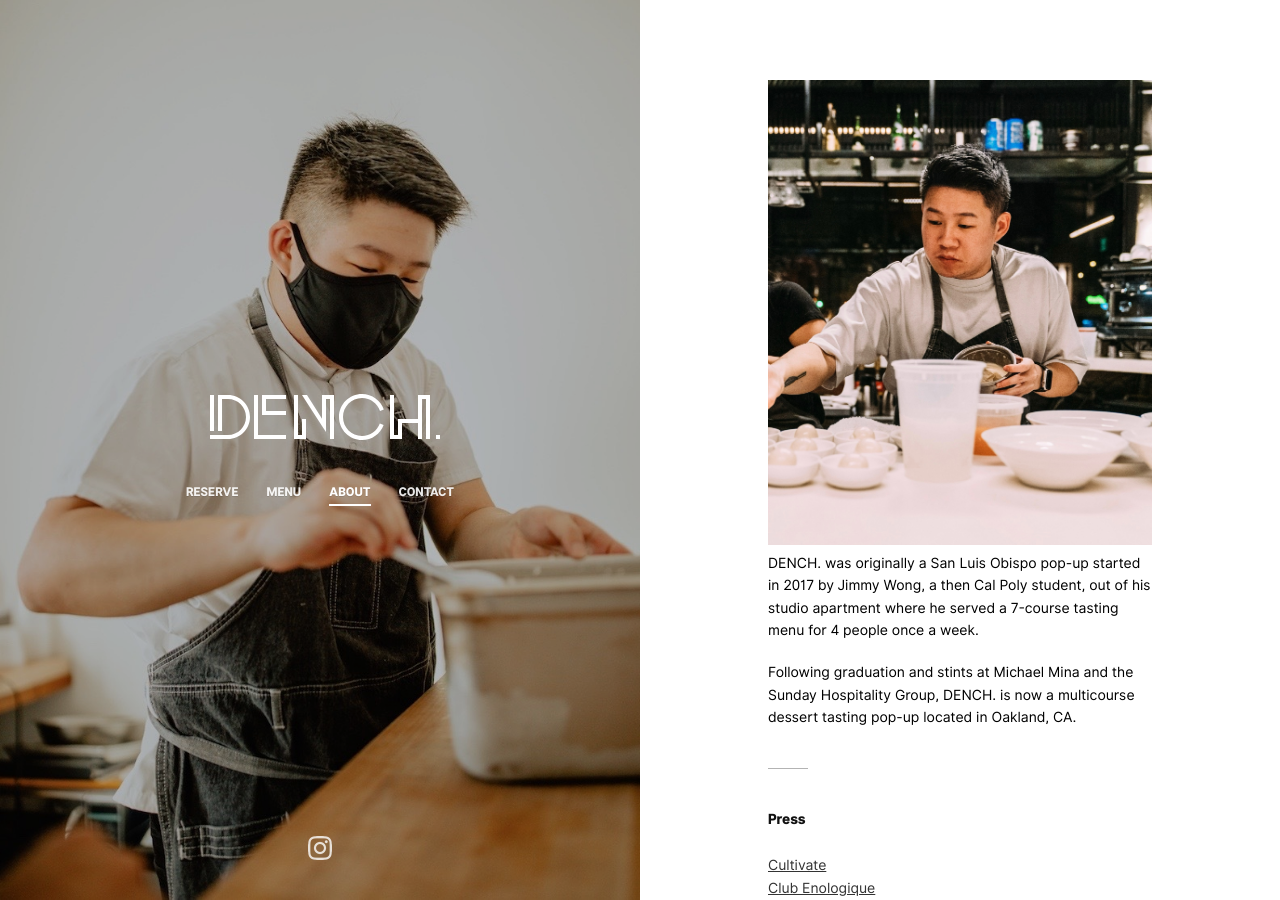
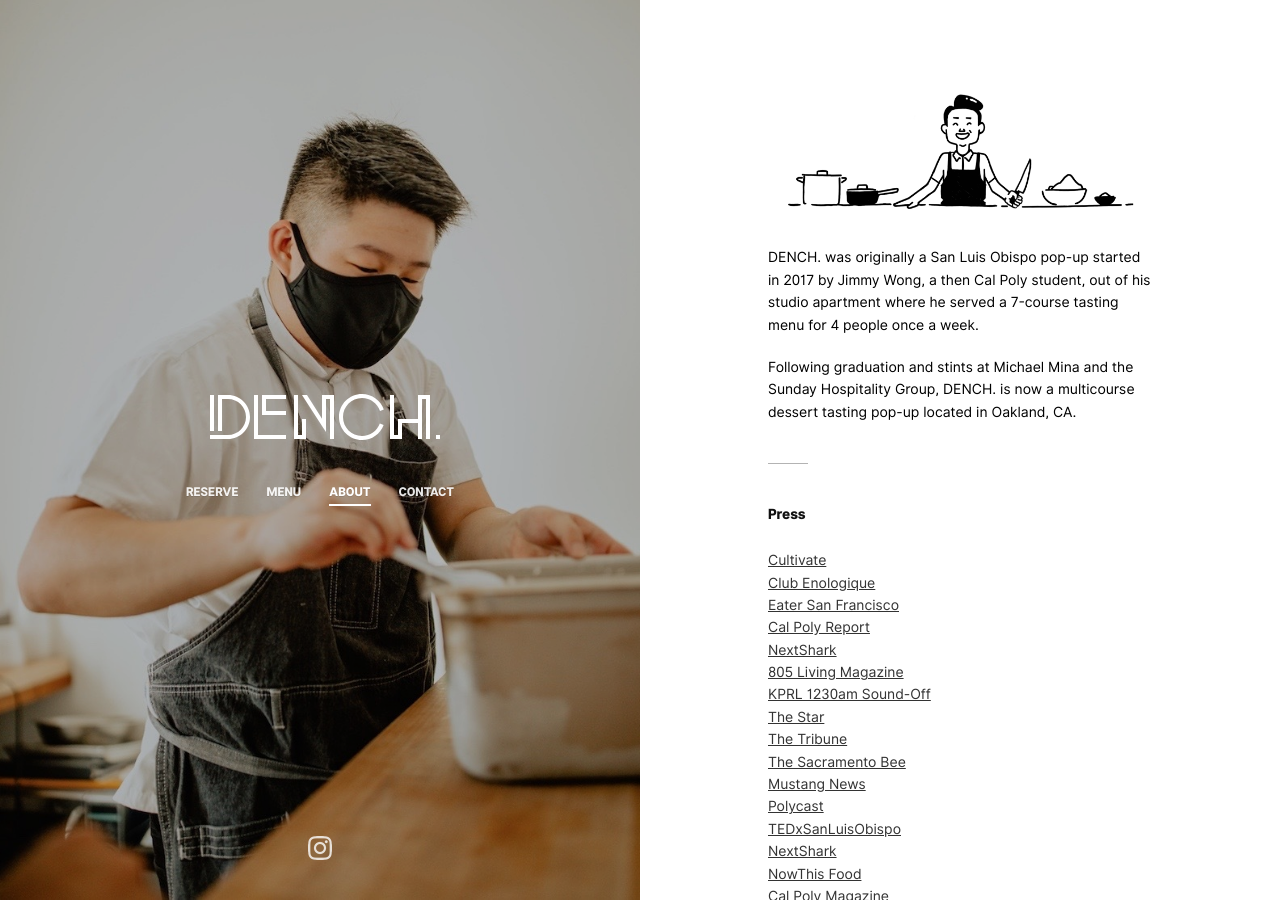
Before and after one commit to jwongdynasty/jwongdynasty.github.io, a Jekyll site: the page built from about.html, in a window 1280 px wide and 900 px high. Built offline with Jekyll 4.4.1, drawn with Linux system fonts in a browser that asks for light colours.

Commit message:
Update about.html

```diff
--- a/about.html
+++ b/about.html
@@ -5,7 +5,7 @@
 
 
 <!-- <h1>About DENCH.</h1> -->
-<img class="illo" src="/assets/images/Whitagram-Image.jpeg" />
+<img class="illo" src="/assets/images/illo-about.png" />
 
 <p>DENCH. was originally a San Luis Obispo pop-up started in 2017 by Jimmy Wong, a then Cal Poly student, out of his studio apartment where he served a 7-course tasting menu for 4 people once a week. </p>
 <p>Following graduation and stints at Michael Mina and the Sunday Hospitality Group, DENCH. is now a multicourse dessert tasting pop-up located in Oakland, CA.  </p>
```
